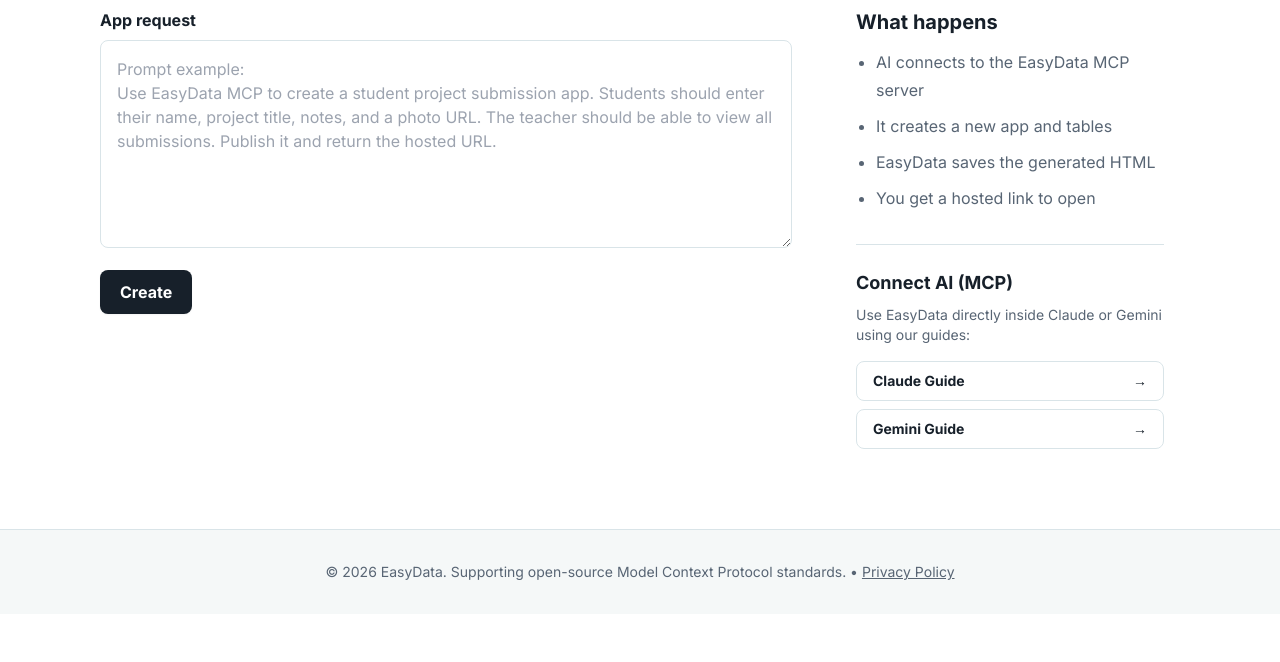
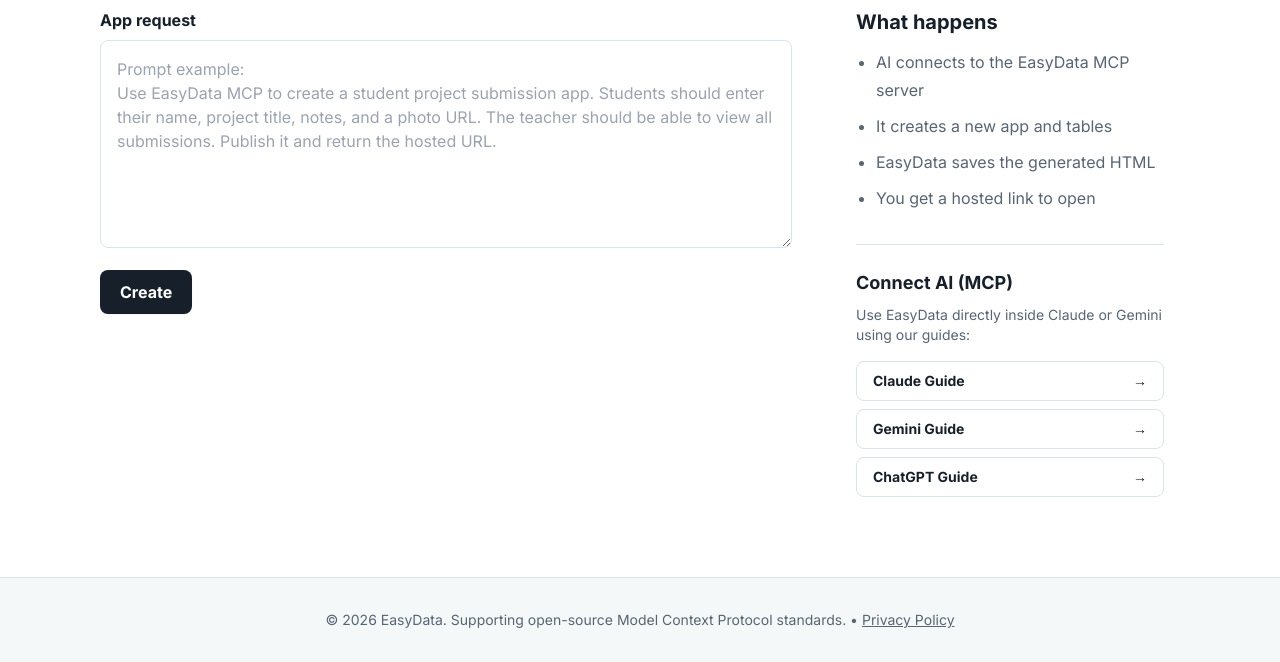
Before and after one commit to TanjaSav/EasyData, a browser extension: page public/index.html in a window 1280 px wide. Shown: the part 640-1302 px from the top of the page. Before the commit the page ends 1254 px from the top, so only its background shows below. Drawn offline with nearby package versions, Linux system fonts and the light colour scheme.

Commit message:
Add ChatGPT Guide link to sidebar on homepage

```diff
--- a/public/index.html
+++ b/public/index.html
@@ -92,6 +92,10 @@
                 <span data-i18n="nav-gemini">Gemini Guide</span>
                 <span>&rarr;</span>
               </a>
+              <a class="inline-flex min-h-10 items-center justify-between rounded-lg border border-line bg-white px-4 py-2 text-sm font-bold text-ink hover:bg-soft transition" href="/mcp.html?platform=chatgpt">
+                <span data-i18n="nav-chatgpt">ChatGPT Guide</span>
+                <span>&rarr;</span>
+              </a>
             </div>
           </div>
         </aside>
@@ -130,7 +134,8 @@
         "connect-title": "Connect AI (MCP)",
         "connect-desc": "Use EasyData directly inside Claude or Gemini using our guides:",
         "nav-claude": "Claude Guide",
-        "nav-gemini": "Gemini Guide"
+        "nav-gemini": "Gemini Guide",
+        "nav-chatgpt": "ChatGPT Guide"
       },
       is: {
         "page-title": "EasyData | Búa til gagnadrifin öpp",
@@ -155,7 +160,8 @@
         "connect-title": "Tengja gervigreind (MCP)",
         "connect-desc": "Notaðu EasyData beint inni í Claude eða Gemini með leiðarvísunum okkar:",
         "nav-claude": "Claude Leiðarvísir",
-        "nav-gemini": "Gemini Leiðarvísir"
+        "nav-gemini": "Gemini Leiðarvísir",
+        "nav-chatgpt": "ChatGPT Leiðarvísir"
       }
     };
 
```
